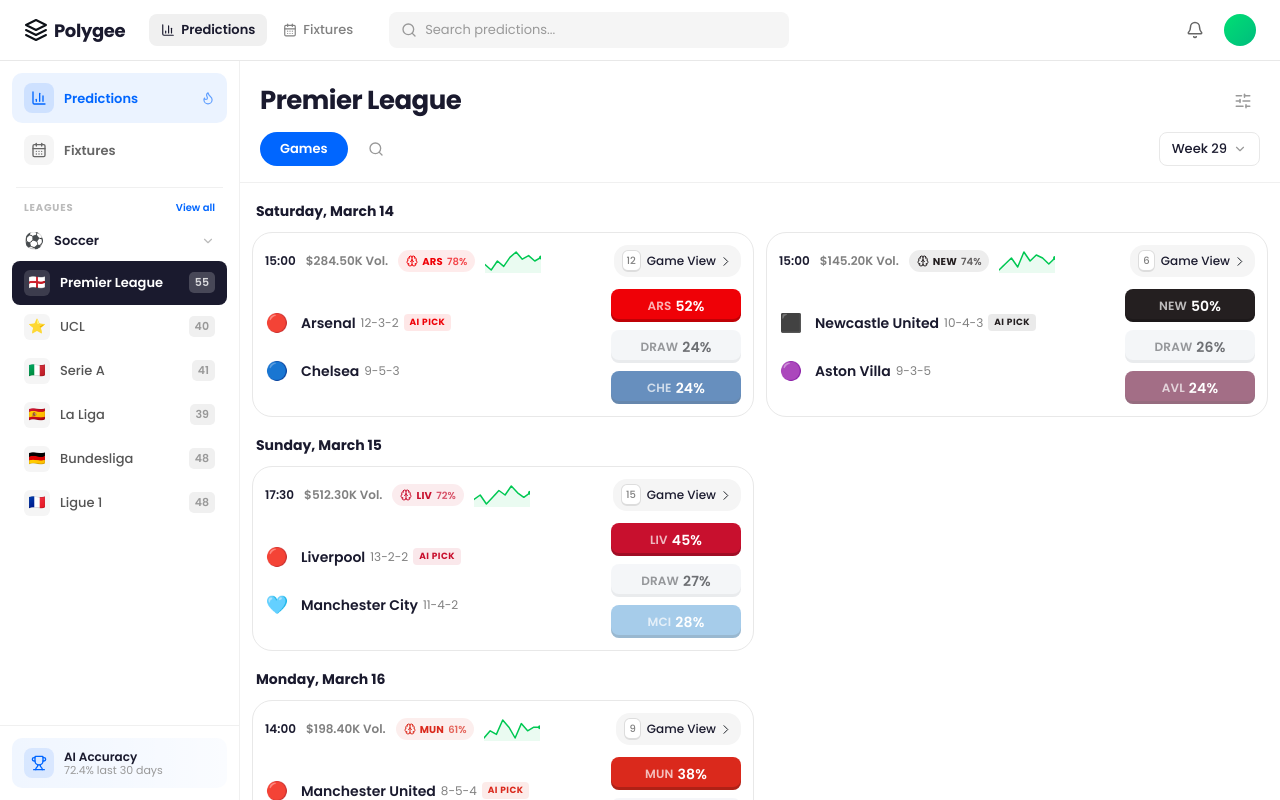
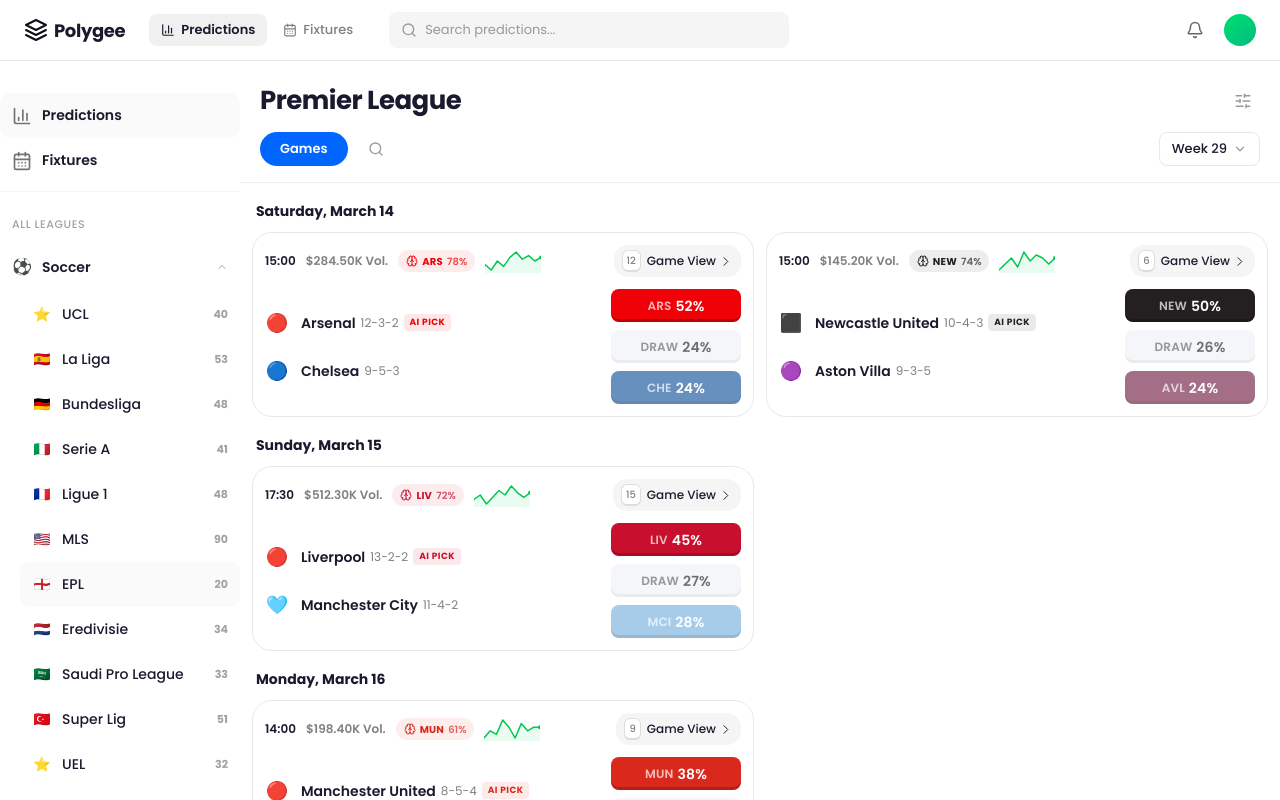
Before and after one commit to ajagatobby/polygee-web, a Next.js app: page / in a window 1280 px wide. Built offline with nearby package versions, Linux system fonts and the light colour scheme.

Commit message:
redesign: sidebar to match Polymarket sports UI pattern - 240px width, sticky positioning, plain text nav links, collapsible leagues with count badges, scrollbar-hide, expanded league list with 17 soccer sub-leagues

```diff
--- a/app/fixtures/page.tsx
+++ b/app/fixtures/page.tsx
@@ -44,7 +44,9 @@
 
       <div className="flex flex-1 overflow-hidden">
         {/* Left Sidebar */}
-        <Sidebar activeLeague={activeLeague} onLeagueChange={setActiveLeague} />
+        <div className="hidden lg:block">
+          <Sidebar activeLeague={activeLeague} onLeagueChange={setActiveLeague} />
+        </div>
 
         {/* Main Content */}
         <main className="flex-1 overflow-y-auto bg-white">
--- a/app/globals.css
+++ b/app/globals.css
@@ -170,3 +170,12 @@
 .stagger-children > *:nth-child(10) { animation-delay: 0.5s; }
 .stagger-children > *:nth-child(11) { animation-delay: 0.55s; }
 .stagger-children > *:nth-child(12) { animation-delay: 0.6s; }
+
+/* Hide scrollbar */
+.scrollbar-hide {
+  -ms-overflow-style: none;
+  scrollbar-width: none;
+}
+.scrollbar-hide::-webkit-scrollbar {
+  display: none;
+}
--- a/app/page.tsx
+++ b/app/page.tsx
@@ -41,7 +41,9 @@
 
       <div className="flex flex-1 overflow-hidden">
         {/* Left Sidebar */}
-        <Sidebar activeLeague={activeLeague} onLeagueChange={setActiveLeague} />
+        <div className="hidden lg:block">
+          <Sidebar activeLeague={activeLeague} onLeagueChange={setActiveLeague} />
+        </div>
 
         {/* Main Content */}
         <main className="flex-1 overflow-y-auto bg-white">
--- a/components/layout/sidebar.tsx
+++ b/components/layout/sidebar.tsx
@@ -5,10 +5,8 @@
 import {
   CalendarDays,
   ChevronDown,
-  ChevronRight,
   BarChart3,
-  Flame,
-  Trophy,
+  Radio,
 } from "lucide-react";
 import { useState } from "react";
 import { sidebarLeagues } from "@/lib/mock-data";
@@ -30,143 +28,114 @@
   const isFixturesActive = pathname.startsWith("/fixtures");
 
   return (
-    <aside className="w-[240px] shrink-0 border-r border-[#f0f0f0] bg-white overflow-y-auto hidden lg:flex flex-col">
-      {/* Top navigation */}
-      <div className="p-3 pb-0">
-        <div className="flex flex-col gap-0.5">
+    <aside className="hidden lg:flex w-[240px] shrink-0 flex-col py-8 overflow-y-auto scrollbar-hide sticky top-[60px]" style={{ height: "calc(100vh - 60px)" }}>
+      {/* Top navigation links */}
       <Link
         href="/"
         className={`
-              flex items-center gap-2.5 px-3 py-2.5 rounded-[10px] transition-all group
-              ${isPredictionsActive
-                ? "bg-[#0066FF]/[0.08] text-[#0066FF]"
-                : "text-[#666] hover:bg-[#f5f5f5] hover:text-[#1a1a2e]"
-              }
+          flex flex-row justify-between items-center rounded-md px-3 py-3 w-full cursor-pointer transition-colors
+          ${isPredictionsActive ? "bg-neutral-50" : "bg-transparent hover:bg-neutral-50"}
         `}
       >
-            <div className={`
-              w-[30px] h-[30px] rounded-[8px] flex items-center justify-center shrink-0 transition-colors
-              ${isPredictionsActive
-                ? "bg-[#0066FF]/[0.12]"
-                : "bg-[#f5f5f5] group-hover:bg-[#eee]"
-              }
-            `}>
-              <BarChart3 className="w-4 h-4" />
+        <div className="flex flex-row items-center gap-x-2.5 flex-1 min-w-0">
+          <div className="shrink-0 text-neutral-500">
+            <BarChart3 className="w-5 h-5" />
           </div>
-            <div className="flex-1 min-w-0">
-              <span className={`text-[13px] font-semibold ${isPredictionsActive ? "text-[#0066FF]" : ""}`}>
+          <p className="text-[14px] font-semibold truncate text-[#1a1a2e]">
             Predictions
-              </span>
+          </p>
         </div>
-            <Flame className={`w-3.5 h-3.5 shrink-0 ${isPredictionsActive ? "text-[#0066FF]/60" : "text-[#ccc]"}`} />
       </Link>
 
       <Link
         href="/fixtures"
         className={`
-              flex items-center gap-2.5 px-3 py-2.5 rounded-[10px] transition-all group
-              ${isFixturesActive
-                ? "bg-[#0066FF]/[0.08] text-[#0066FF]"
-                : "text-[#666] hover:bg-[#f5f5f5] hover:text-[#1a1a2e]"
-              }
+          flex flex-row justify-between items-center rounded-md px-3 py-3 w-full cursor-pointer transition-colors
+          ${isFixturesActive ? "bg-neutral-50" : "bg-transparent hover:bg-neutral-50"}
         `}
       >
-            <div className={`
-              w-[30px] h-[30px] rounded-[8px] flex items-center justify-center shrink-0 transition-colors
-              ${isFixturesActive
-                ? "bg-[#0066FF]/[0.12]"
-                : "bg-[#f5f5f5] group-hover:bg-[#eee]"
-              }
-            `}>
-              <CalendarDays className="w-4 h-4" />
+        <div className="flex flex-row items-center gap-x-2.5 flex-1 min-w-0">
+          <div className="shrink-0 text-neutral-500">
+            <CalendarDays className="w-5 h-5" />
           </div>
-            <div className="flex-1 min-w-0">
-              <span className={`text-[13px] font-semibold ${isFixturesActive ? "text-[#0066FF]" : ""}`}>
+          <p className="text-[14px] font-semibold truncate text-[#1a1a2e]">
             Fixtures
-              </span>
+          </p>
         </div>
       </Link>
-        </div>
+
+      {/* Divider */}
+      <div className="pb-2 border-b border-neutral-100 mb-2 w-full" />
+
+      {/* Section label */}
+      <div className="flex items-center pl-3 pr-3 mt-4 mb-3">
+        <p className="text-[11px] uppercase text-neutral-400 font-medium tracking-wider whitespace-nowrap">
+          All Leagues
+        </p>
       </div>
 
-      {/* Divider */}
-      <div className="mx-4 my-3 h-px bg-[#f0f0f0]" />
-
-      {/* Leagues section */}
-      <div className="flex-1 px-3 pb-4">
-        {/* Section label */}
-        <div className="flex items-center justify-between px-3 mb-2">
-          <span className="text-[10px] font-bold text-[#bbb] uppercase tracking-[0.08em]">
-            Leagues
-          </span>
-          <button className="text-[10px] font-semibold text-[#0066FF] hover:text-[#0052cc] transition-colors cursor-pointer">
-            View all
-          </button>
-        </div>
-
-        {/* Sports + Leagues */}
+      {/* Sports with collapsible leagues */}
       {sidebarLeagues.map((sport) => (
-          <div key={sport.id} className="mb-1">
-            {/* Sport header */}
+        <div key={sport.id}>
+          {/* Sport parent row (e.g. Soccer) */}
           <button
             onClick={() => toggleExpand(sport.id)}
-              className="w-full flex items-center justify-between px-3 py-2 rounded-[8px] text-[13px] font-semibold text-[#1a1a2e] hover:bg-[#f5f5f5] transition-colors cursor-pointer group"
+            className={`
+              flex flex-row items-center justify-between rounded-md px-3 py-3 w-full cursor-pointer transition-colors
+              bg-transparent hover:bg-neutral-50
+            `}
           >
-              <div className="flex items-center gap-2.5">
+            <div className="flex items-center gap-x-2.5 min-w-0">
+              <div className="shrink-0 w-5 h-5 flex items-center justify-center">
                 <span className="text-[16px] leading-none">{sport.logo}</span>
-                <span>{sport.name}</span>
+              </div>
+              <p className="text-[14px] font-semibold truncate text-[#1a1a2e]">
+                {sport.name}
+              </p>
             </div>
             <ChevronDown
-                className={`w-3.5 h-3.5 text-[#bbb] group-hover:text-[#999] transition-transform duration-200 ${
-                  expanded[sport.id] ? "rotate-0" : "-rotate-90"
+              className={`w-3 h-3 shrink-0 text-neutral-400 transition-transform duration-200 ${
+                expanded[sport.id] ? "rotate-180" : "rotate-0"
               }`}
             />
           </button>
 
-            {/* Children leagues - animated */}
+          {/* Collapsible sub-leagues */}
           <div
-              className={`overflow-hidden transition-all duration-200 ease-out ${
-                expanded[sport.id] ? "max-h-[500px] opacity-100" : "max-h-0 opacity-0"
-              }`}
+            style={{
+              height: expanded[sport.id] ? "auto" : "0px",
+              overflow: expanded[sport.id] ? "visible" : "hidden",
+              opacity: expanded[sport.id] ? 1 : 0,
+              transition: "opacity 300ms",
+            }}
           >
-              <div className="pt-0.5 pb-1">
+            <div className="pl-5 flex flex-col pt-0.5">
               {sport.children?.map((league) => {
                 const isActive = activeLeague === league.slug;
                 return (
                   <button
                     key={league.id}
                     onClick={() => onLeagueChange(league.slug)}
-                      className={`
-                        w-full flex items-center gap-2.5 px-3 py-[9px] rounded-[8px] transition-all cursor-pointer group/league
-                        ${isActive
-                          ? "bg-[#1a1a2e] text-white"
-                          : "text-[#555] hover:bg-[#f5f5f5] hover:text-[#1a1a2e]"
-                        }
-                      `}
+                    className="block w-full text-left"
                   >
-                      {/* League logo */}
                     <div className={`
-                        w-[26px] h-[26px] rounded-[6px] flex items-center justify-center text-[14px] shrink-0 transition-colors
-                        ${isActive ? "bg-white/15" : "bg-[#f5f5f5] group-hover/league:bg-[#eee]"}
+                      rounded-md py-3 px-3 cursor-pointer relative transition-colors
+                      ${isActive ? "bg-neutral-50" : "hover:bg-neutral-50"}
                     `}>
-                        {league.logo}
+                      <div className="flex items-center gap-x-2.5 min-w-0">
+                        <div className="shrink-0 w-5 h-5 flex items-center justify-center">
+                          <span className="text-[14px] leading-none">{league.logo}</span>
                         </div>
-
-                      {/* League name */}
-                      <span className={`flex-1 text-left text-[13px] truncate ${isActive ? "font-semibold" : "font-medium"}`}>
+                        <p className="pr-4 whitespace-nowrap truncate text-[14px] font-medium text-[#1a1a2e]">
                           {league.name}
-                      </span>
-
-                      {/* Match count badge */}
-                      <span className={`
-                        text-[11px] font-semibold px-1.5 py-0.5 rounded-[5px] shrink-0 tabular-nums
-                        ${isActive
-                          ? "bg-white/20 text-white/80"
-                          : "bg-[#f0f0f0] text-[#999] group-hover/league:bg-[#e8e8e8]"
-                        }
-                      `}>
+                        </p>
+                      </div>
+                      {league.count > 0 && (
+                        <span className="absolute right-3 top-1/2 -translate-y-1/2 text-[11px] text-neutral-400 font-bold">
                           {league.count}
                         </span>
+                      )}
+                    </div>
                   </button>
                 );
               })}
@@ -174,20 +143,6 @@
           </div>
         </div>
       ))}
-      </div>
-
-      {/* Bottom section */}
-      <div className="mt-auto border-t border-[#f0f0f0] p-3">
-        <div className="flex items-center gap-2.5 px-3 py-2.5 rounded-[10px] bg-gradient-to-r from-[#0066FF]/[0.06] to-[#0066FF]/[0.02]">
-          <div className="w-[30px] h-[30px] rounded-[8px] bg-[#0066FF]/[0.1] flex items-center justify-center shrink-0">
-            <Trophy className="w-4 h-4 text-[#0066FF]" />
-          </div>
-          <div className="flex-1 min-w-0">
-            <p className="text-[12px] font-semibold text-[#1a1a2e] leading-tight">AI Accuracy</p>
-            <p className="text-[11px] text-[#999] leading-tight">72.4% last 30 days</p>
-          </div>
-        </div>
-      </div>
     </aside>
   );
 }
--- a/lib/mock-data.ts
+++ b/lib/mock-data.ts
@@ -28,12 +28,23 @@
     count: 0,
     expanded: true,
     children: [
-      { id: "pl", name: "Premier League", slug: "premier-league", logo: "🏴󠁧󠁢󠁥󠁮󠁧󠁿", count: 55 },
       { id: "ucl", name: "UCL", slug: "champions-league", logo: "⭐", count: 40 },
+      { id: "ll", name: "La Liga", slug: "la-liga", logo: "🇪🇸", count: 53 },
+      { id: "bl", name: "Bundesliga", slug: "bundesliga", logo: "🇩🇪", count: 48 },
       { id: "sa", name: "Serie A", slug: "serie-a", logo: "🇮🇹", count: 41 },
-      { id: "ll", name: "La Liga", slug: "la-liga", logo: "🇪🇸", count: 39 },
-      { id: "bl", name: "Bundesliga", slug: "bundesliga", logo: "🇩🇪", count: 48 },
       { id: "l1", name: "Ligue 1", slug: "ligue-1", logo: "🇫🇷", count: 48 },
+      { id: "mls", name: "MLS", slug: "mls", logo: "🇺🇸", count: 90 },
+      { id: "pl", name: "EPL", slug: "premier-league", logo: "🏴󠁧󠁢󠁥󠁮󠁧󠁿", count: 20 },
+      { id: "ere", name: "Eredivisie", slug: "eredivisie", logo: "🇳🇱", count: 34 },
+      { id: "spl", name: "Saudi Pro League", slug: "saudi-pro-league", logo: "🇸🇦", count: 33 },
+      { id: "tur", name: "Super Lig", slug: "super-lig", logo: "🇹🇷", count: 51 },
+      { id: "uel", name: "UEL", slug: "europa-league", logo: "⭐", count: 32 },
+      { id: "uecl", name: "Conference League", slug: "conference-league", logo: "⭐", count: 32 },
+      { id: "kor", name: "K-League", slug: "k-league", logo: "🇰🇷", count: 48 },
+      { id: "jpn", name: "J. League", slug: "j-league", logo: "🇯🇵", count: 80 },
+      { id: "bra", name: "Serie A Brazil", slug: "serie-a-brazil", logo: "🇧🇷", count: 80 },
+      { id: "arg", name: "Primera Division", slug: "primera-division", logo: "🇦🇷", count: 0 },
+      { id: "col", name: "Colombia Primera A", slug: "colombia-primera", logo: "🇨🇴", count: 116 },
     ],
   },
 ];
```
Lines whose indentation alone changed are shown as unchanged.
